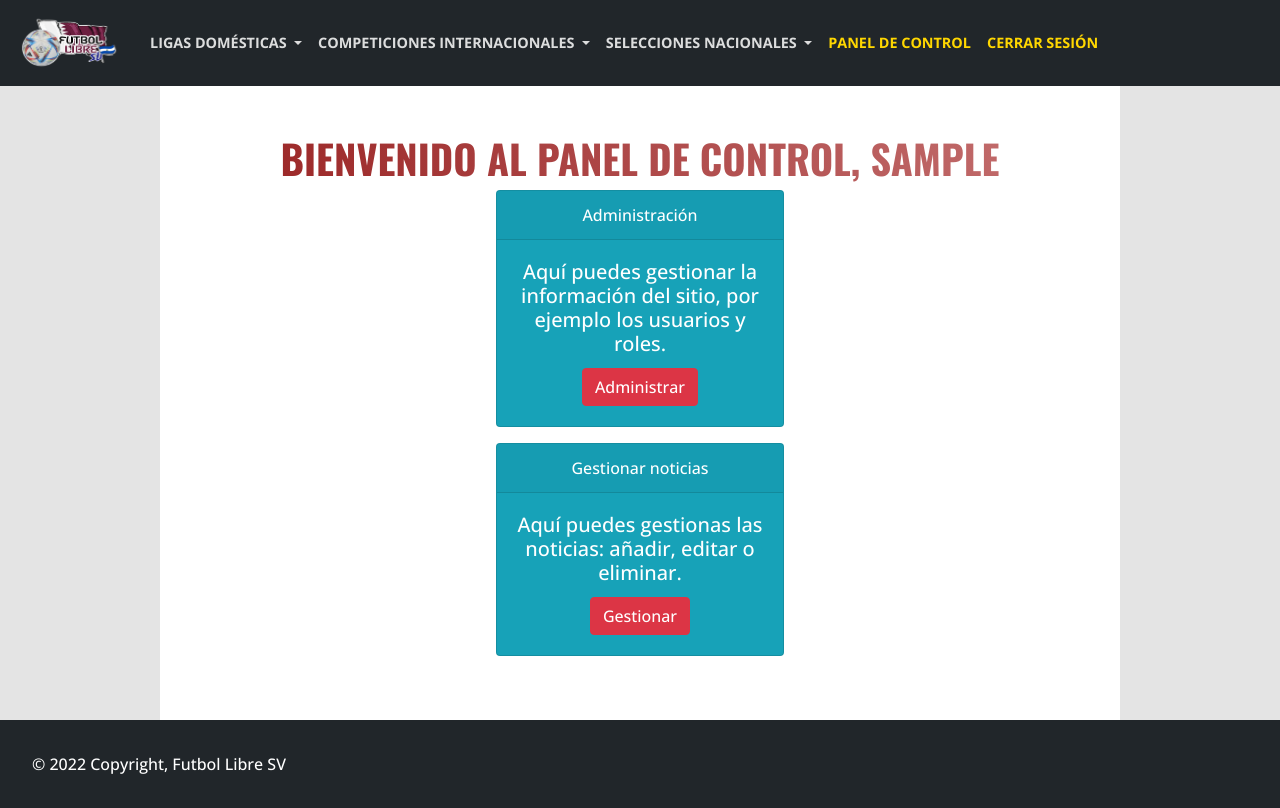
After one commit to leryunard/FUTLIBRESV, a Django app: page /administracion/panel in a window 1280 px wide. The commit adds this page. Run offline with Django 3.2, Linux system fonts and the light colour scheme; the visitor is signed in with stand-in values (Sample User, id 1); some libraries are stand-ins or nearby versions.

Commit message:
Agregado el CRUD.

```diff
--- a/FUTLIBRESV/urls.py
+++ b/FUTLIBRESV/urls.py
@@ -16,10 +16,13 @@ Including another URLconf
 
 from django.contrib import admin
 from django.urls import path, include
+from django.contrib.auth import views as auth_views
+from django.contrib.auth.views import logout_then_login
 
 urlpatterns = [
     path('admin/', admin.site.urls),
     path('', include('webApp.urls')),
+    path('accounts/', include('django.contrib.auth.urls')),
     path('administracion/', include('administracion.urls')),
     path('selecciones/', include('selecciones.urls')),
     path('otrasligas/', include('otrasligas.urls')),
--- a/administracion/static/js/page.js
+++ b/administracion/static/js/page.js
@@ -7,7 +7,6 @@ function validarCredenciales(e) {
     console.log(formData);
     const [, user] = formData[0];
     const [, password] = formData[1];
-    console.log(user, password);
     if (user.length == 0) {
         alert('Ingrese su usuario');
         return;
--- a/administracion/templates/paginas/editar.html
+++ b/administracion/templates/paginas/editar.html
@@ -7,8 +7,6 @@
 {% endblock %}
 
 {% block contenido %}
-
-    <p class="my-5">espacio</p>
     <div class="container-fluid">
         <div class="row">
             <div class="col col-11 mx-auto">
--- a/administracion/templates/paginas/guardar.html
+++ b/administracion/templates/paginas/guardar.html
@@ -7,8 +7,6 @@
 {% endblock %}
 
 {% block contenido %}
-
-    <p class="my-5">espacio</p>
     <div class="container-fluid">
         <div class="row">
             <div class="col col-11 mx-auto">
--- a/administracion/templates/paginas/noticias.html
+++ b/administracion/templates/paginas/noticias.html
@@ -8,7 +8,6 @@
 
 {% block contenido %}
 
-    <p class="my-5">espacio</p>
     <div class="container-fluid">
         <div class="row">
             <div class="col col-11 mx-auto">
--- /dev/null
+++ b/administracion/templates/paginas/panel.html
@@ -0,0 +1,33 @@
+{% extends "bases/base.html" %} {% block titulo %} Panel de Control{%endblock %} {% block nvar %} {% endblock %} {% block contenido %}
+{%load static %}
+<link href="{% static 'css/estilo.css' %}" rel="stylesheet"/>
+
+<div class="container-fluid">
+    <div class="row">
+        <div class="col-11 col-lg-10 col-xl-9 mx-auto container-noticias p-2 p-md-5" style=" text-align:center;">
+            <div class="text-center p-3 p-md-0">
+                <h1 class="display-4">Bienvenido al panel de control, {{user.username}}</h1>
+            </div>
+
+
+            <div class="card text-white bg-info mb-3" style="max-width: 18rem;  margin:0px auto; ">
+                <div class="card-header">Administración</div>
+                <div class="card-body">
+                    <h5 class="card-title">Aquí puedes gestionar la información del sitio, por ejemplo los usuarios y roles.</h5>
+                    <a href="" class="btn btn-danger" role="button">Administrar</a>
+                </div>
+            </div>
+
+            <div class="card text-white bg-info mb-3" style="max-width: 18rem;  margin:0px auto; margin-bottom: 20px;">
+                <div class="card-header">Gestionar noticias</div>
+                <div class="card-body">
+                    <h5 class="card-title">Aquí puedes gestionas las noticias: añadir, editar o eliminar.</h5>
+                    <a href="{% url 'noticiasCRUD' %}" class="btn btn-danger" role="button">Gestionar</a>
+                </div>
+            </div>
+
+
+        </div>
+    </div>
+</div>
+{% endblock %}
--- a/administracion/urls.py
+++ b/administracion/urls.py
@@ -1,10 +1,13 @@
 from django.urls import path
 from . import views
+from django.contrib.auth.decorators import login_required
 
 urlpatterns = [
-    path('', views.administracion, name='administracion'),
-    path('noticiasCRUD', views.noticiasCRUD,name='noticiasCRUD'),
-    path('noticiasCRUD/<id>/', views.editar, name = 'noticiaEditar'),
-    path('noticiasCRUD/nueva', views.guardar, name = 'noticiaGuardar'),
-    path('noticiasCRUD/eliminar', views.eliminar, name = 'noticiaEliminar'),
+    path('salir/', views.salir, name='salir'),
+    path('admin', views.salir, name='admin'),
+    path('panel', views.panelControl, name='panelControl'),
+    path('noticiasCRUD', views.noticiasCRUD, name='noticiasCRUD'),
+    path('noticiasCRUD/<id>/', views.editar, name='noticiaEditar'),
+    path('noticiasCRUD/nueva', views.guardar, name='noticiaGuardar'),
+    path('noticiasCRUD/eliminar', views.eliminar, name='noticiaEliminar'),
 ]
--- a/administracion/views.py
+++ b/administracion/views.py
@@ -1,28 +1,44 @@
 from django.shortcuts import render
 from django.http import HttpResponse
-from webApp.models import Equipo, Noticia, Detallenoticia, Jugador,Competencia
+from webApp.models import Equipo, Noticia, Detallenoticia, Jugador, Competencia
 from django.contrib import messages
 from django.shortcuts import redirect
+from django.contrib.auth.decorators import login_required
+from django.contrib.auth import logout
+
+
 # Create your views here.
 
 
-def administracion(request):
-    return render(request, 'paginas/login.html')
+def salir(request):
+    logout(request)
+    return redirect('home')
 
+
+@login_required
 def noticiasCRUD(request):
     noticias = Noticia.objects.all()
-    return render(request, 'paginas/noticias.html',{'noticias':noticias})
+    return render(request, 'paginas/noticias.html', {'noticias': noticias})
 
-def editar(request,id):
+
+@login_required
+def panelControl(request):
+    return render(request, 'paginas/panel.html', {})
+
+
+@login_required
+def editar(request, id):
     noticia = Noticia.objects.get(pk=id)
     detalle = Detallenoticia.objects.get(idnoticia=id)
     equipos = Equipo.objects.all()
     competencias = Competencia.objects.all()
     if request.method == 'POST':
-        if request.POST['nombrenoticia'] !="" and request.POST['idequipo'] !="" and request.POST['descripcion']!="" and request.POST['fecha']!="" and request.POST['urlimagen']!="":
-            competencia = Competencia.objects.get(pk=request.POST['idcompetencia'])
+        if request.POST['nombrenoticia'] != "" and request.POST['idequipo'] != "" and request.POST[
+            'descripcion'] != "" and request.POST['fecha'] != "" and request.POST['urlimagen'] != "":
+            competencia = Competencia.objects.get(
+                pk=request.POST['idcompetencia'])
             noticia.idcompetencia = competencia
-            noticia.tiponoticia =competencia.nombrecompetencia
+            noticia.tiponoticia = competencia.nombrecompetencia
             noticia.equipo = request.POST['idequipo']
             noticia.nombrenoticia = request.POST['nombrenoticia']
             noticia.save()
@@ -34,29 +50,42 @@ def editar(request,id):
             return redirect('noticiasCRUD')
         else:
             messages.error(request, "El formulario esta invalido")
-    return render(request, 'paginas/editar.html',{'noticia':noticia,'detalle':detalle,'competencias':competencias,'equipos':equipos})
+    return render(request, 'paginas/editar.html',
+                  {'noticia': noticia, 'detalle': detalle, 'competencias': competencias, 'equipos': equipos})
 
+
+@login_required
 def guardar(request):
     competencias = Competencia.objects.all()
     equipos = Equipo.objects.all()
     if request.method == 'POST':
         obj = Noticia.objects.latest('idnoticia')
         objdetalle = Detallenoticia.objects.latest('iddetalle')
-        if request.POST['nombrenoticia'] !="" and request.POST['idequipo'] !="" and request.POST['descripcion']!="" and request.POST['fecha']!="" and request.POST['urlimagen']!="":
-            competencia = Competencia.objects.get(pk=request.POST['idcompetencia'])
-            nuevanoticia = Noticia(nombrenoticia=request.POST['nombrenoticia'], idcompetencia=competencia,tiponoticia=competencia.nombrecompetencia,equipo=request.POST['idequipo'],subtitulonoticia="",idnoticia=obj.idnoticia+1)
+        if request.POST['nombrenoticia'] != "" and request.POST['idequipo'] != "" and request.POST[
+            'descripcion'] != "" and request.POST['fecha'] != "" and request.POST['urlimagen'] != "":
+            competencia = Competencia.objects.get(
+                pk=request.POST['idcompetencia'])
+            nuevanoticia = Noticia(nombrenoticia=request.POST['nombrenoticia'], idcompetencia=competencia,
+                                   tiponoticia=competencia.nombrecompetencia, equipo=request.POST['idequipo'],
+                                   subtitulonoticia="", idnoticia=obj.idnoticia + 1)
             nuevanoticia.save()
-            nuevodetalle = Detallenoticia(idnoticia=nuevanoticia,descripcionnoticia=request.POST['descripcion'],fechanoticia=request.POST['fecha'],urlimagen=request.POST['urlimagen'],iddetalle=objdetalle.iddetalle+1)
+            nuevodetalle = Detallenoticia(idnoticia=nuevanoticia, descripcionnoticia=request.POST['descripcion'],
+                                          fechanoticia=request.POST[
+                                              'fecha'], urlimagen=request.POST['urlimagen'],
+                                          iddetalle=objdetalle.iddetalle + 1)
             nuevodetalle.save()
             messages.success(request, "Guardado Con exito")
             return redirect('noticiasCRUD')
         else:
             messages.error(request, "El formulario esta invalido")
-    return render(request, 'paginas/guardar.html',{'competencias':competencias,'equipos':equipos})
+    return render(request, 'paginas/guardar.html', {'competencias': competencias, 'equipos': equipos})
 
+
+@login_required
 def eliminar(request):
     if request.method == 'POST':
-        Detallenoticia.objects.filter(idnoticia=request.POST['idnoticia']).delete()
+        Detallenoticia.objects.filter(
+            idnoticia=request.POST['idnoticia']).delete()
         noticia = Noticia.objects.get(pk=request.POST['idnoticia'])
         noticia.delete()
     messages.success(request, "Eliminado con exito")
--- a/webApp/templates/bases/base.html
+++ b/webApp/templates/bases/base.html
@@ -3,9 +3,9 @@
 <html lang="es">
 <head>
     <!-- Required meta tags -->
-    <meta charset="utf-8" />
-    <meta content="width=device-width, initial-scale=1.0" name="viewport" />
-    <meta http-equiv="X-UA-Compatible" content="IE=edge" />
+    <meta charset="utf-8"/>
+    <meta content="width=device-width, initial-scale=1.0" name="viewport"/>
+    <meta http-equiv="X-UA-Compatible" content="IE=edge"/>
     {% block metadatos %}{% endblock %}
     <title>{% block titulo %} {% endblock %}</title>
 
@@ -32,7 +32,7 @@
     <script src="https://polyfill.io/v3/polyfill.min.js?features=default"></script> -->
 
     {% load static %}
-    <link href="{% static 'css/style.css' %}" rel="stylesheet" />
+    <link href="{% static 'css/style.css' %}" rel="stylesheet"/>
     <!--     <link
       rel="stylesheet"
       type="text/css"
@@ -49,7 +49,7 @@
 <header class="navigation-container">
     <nav class="navbar navbar-expand-lg navbar-dark bg-navColor">
         <a class="navbar-brand" href="{% url 'home' %}">
-          <img src="{% static 'img/logo.png' %}" width="110" height="60" />
+            <img src="{% static 'img/logo.png' %}" width="110" height="60"/>
         </a>
         <button
                 class="navbar-toggler"
@@ -180,10 +180,35 @@
                         </a>
                     </div>
                 </li>
+                {% if user.is_authenticated %}
+                <li class="nav-item dropdown">
+                    <a
+                            class="nav-link"
+                            href="{% url 'panelControl' %}"
+                            id="navbarDropdownMenuLink"
+                            role="button"
+                            color="yellow"
+                            style="color: #FFD700"
+                    >
+                        PANEL DE CONTROL
+                    </a>
+                </li>
+
+                <li class="nav-item dropdown">
+                    <a
+                            class="nav-link"
+                            href="{% url 'salir' %}"
+                            id="navbarDropdownMenuLink"
+                            role="button"
+                            color="yellow"
+                            style="color: #FFD700"
+                    >
+                        CERRAR SESIÓN
+                    </a>
+                </li>
+                {% endif %}
             </ul>
-          <a class="form-inline my-2 my-lg-0" href="{% url 'administracion' %}">
-            <img src="{% static 'img/admin.png' %}" width="30" height="30" />
-          </a>
+
         </div>
     </nav>
 </header>
@@ -194,14 +219,14 @@
 >
     <!-- Copyright -->
     <div class="text-center p-3">
-        © 2022 Copyright
-        <a class="text-white" href="#">Futbol Libre SV</a>
+        © 2022 Copyright,
+        <a class="text-white" href="#"> Futbol Libre SV</a>
     </div>
-      <a
-        href="#"
-        class="back-to-top d-flex align-items-center justify-content-center"
-        ><i class="bi bi-arrow-up-short"></i
-      ></a>
+    {% if user.is_authenticated %}
+    {% else %}
+    <a class="navbar-logo" href="{% url 'noticiasCRUD' %}">
+        <img src="{% static 'img/admin.png' %}" height="30" width="30"></a>
+    {% endif %}
 </footer>
 
 <!-- Template Main JS File -->
```
Also changed, not shown: administracion/templates/registration/login.html (renamed from administracion/templates/paginas/login.html, +6 -5 lines). Lines whose indentation alone changed are shown as unchanged.
